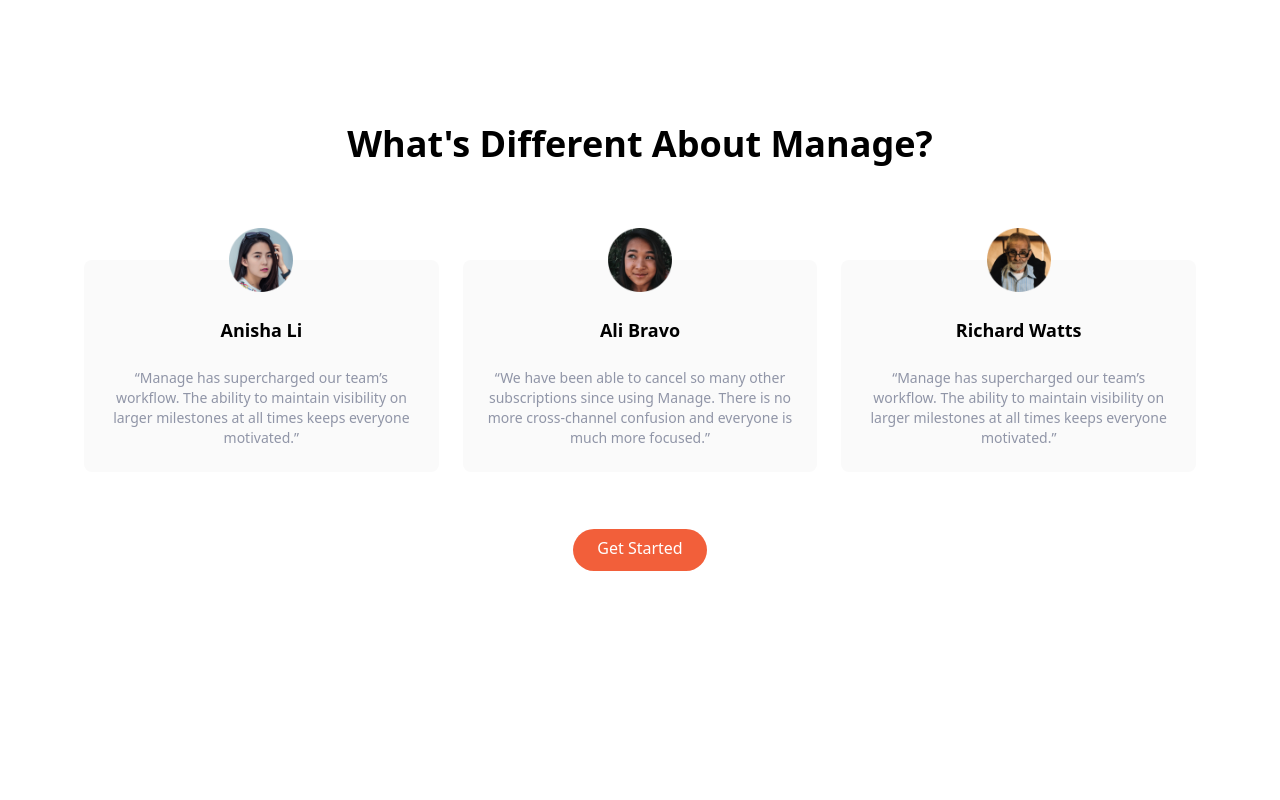
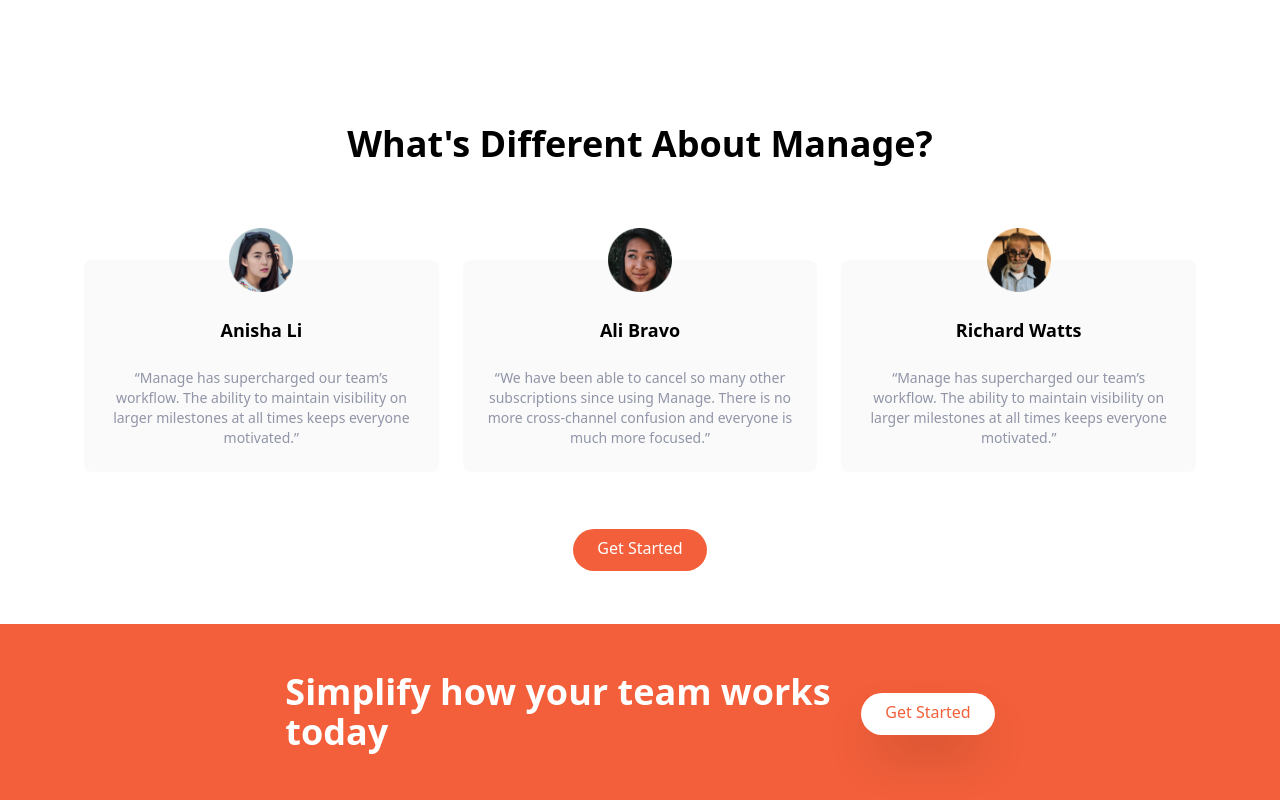
Before and after one commit to MohammedModather2020/manage-landing-page, a website: page src/index.html in a window 1280 px wide. Shown: the part 1144-1944 px from the top of the page. Before the commit the page ends 1768 px from the top, so only its background shows below. Drawn offline with Linux system fonts and the light colour scheme.

Commit message:
I finished creating and designing section call to action.

```diff
--- a/src/index.html
+++ b/src/index.html
@@ -144,5 +144,18 @@
         </div>
       </div>
     </section>
+    <!-- Call To Action -->
+    <section id="cta" class="bg-brightRed">
+      <div class="container flex flex-col items-center justify-center px-6 py-24 mx-auto space-y-12 md:py-12 md:flex-row md:space-y-0">
+        <h2 class="text-5xl font-bold leading-tight text-center text-white md:text-4xl md:max-w-xl md:text-left">
+          Simplify how your team works today
+        </h2>
+        <div>
+          <a href="#" class="p-3 px-6 pt-2 text-brightRed bg-white shadow-2xl rounded-full baseline hover:bg-gray-300">
+            Get Started
+          </a>
+        </div>
+      </div>
+    </section>
   </body>
 </html>
```
Also changed, not shown: src/styles/main.css.
